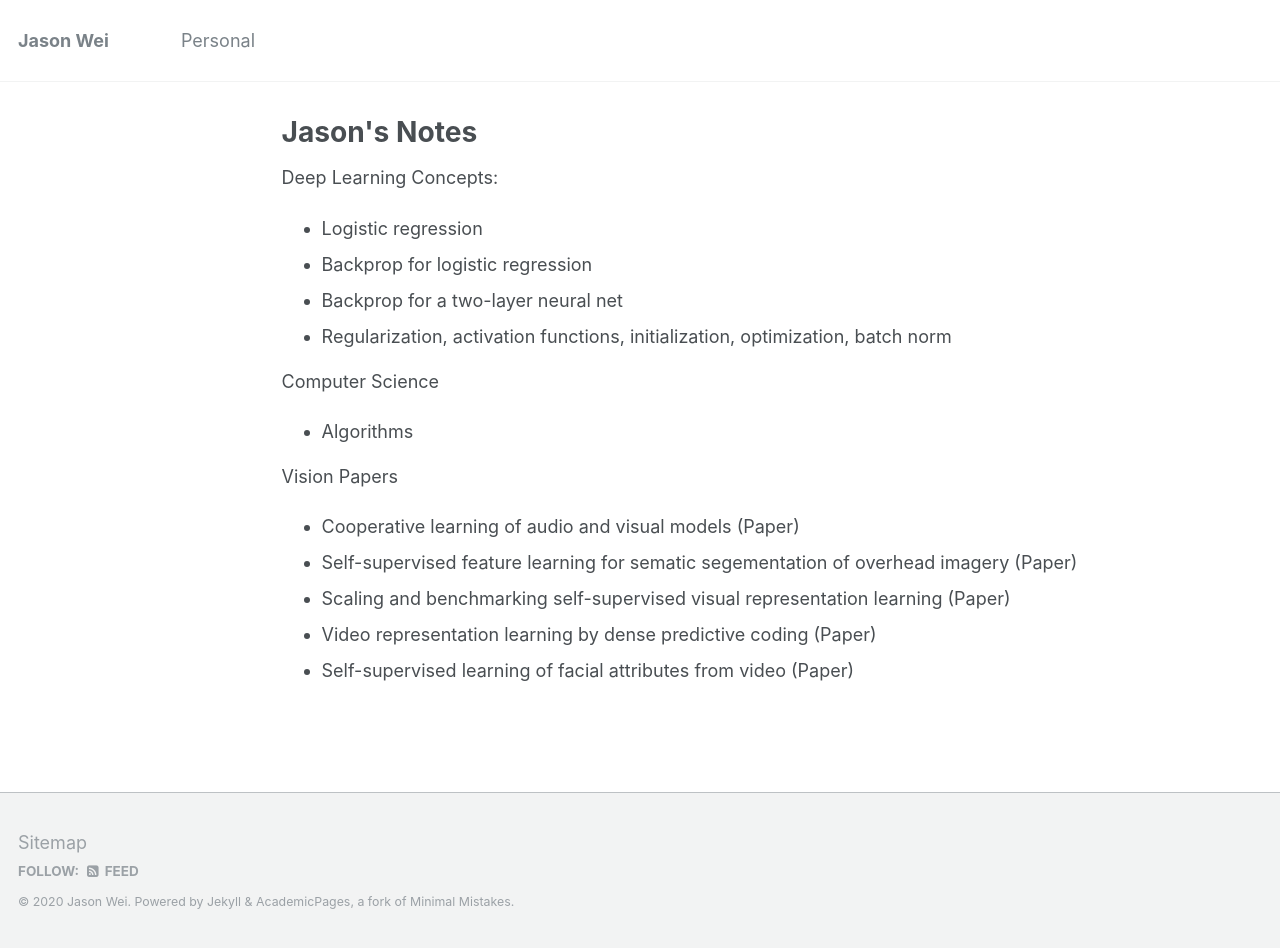
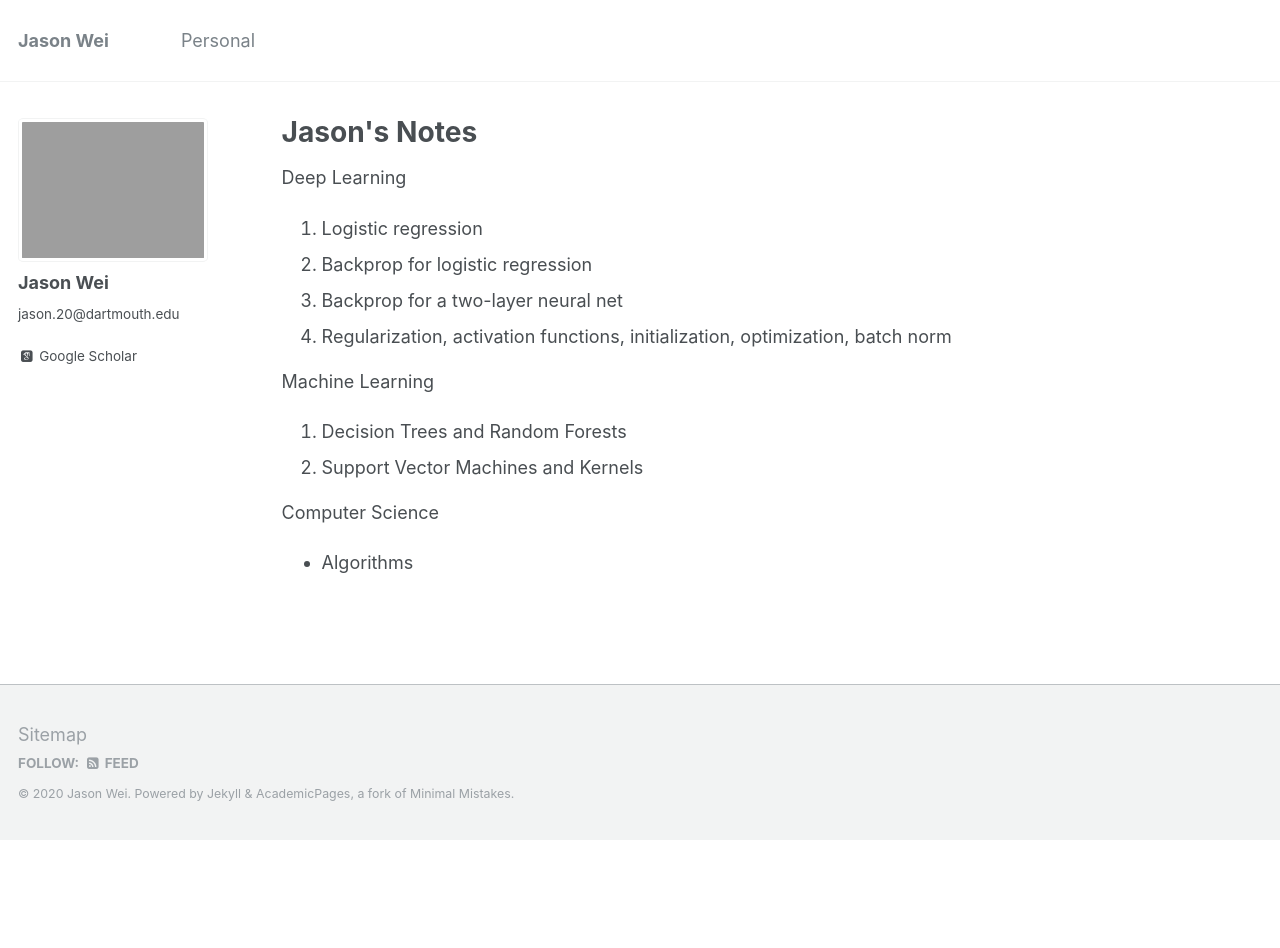
Before and after one commit to jasonwei20/jasonwei20.github.io, a Jekyll site: the page built from _pages/jasons_notes.md, in a window 1280 px wide. Built offline with Jekyll 4.4.1, drawn with Linux system fonts in a browser that asks for light colours; some web fonts are replaced; after the commit the page ends 900 px from its top, so only the background shows below that.

Commit message:
add svm and decision trees

```diff
--- a/_pages/jasons_notes.md
+++ b/_pages/jasons_notes.md
@@ -2,24 +2,28 @@
 layout: archive
 title: "Jason's Notes"
 permalink: /notes/
-author_profile: false
+author_profile: true
 ---
 
-Deep Learning Concepts:
-* [Logistic regression](/files/logistic_regression_notes.pdf)
-* [Backprop for logistic regression](/files/IMG_3902.JPG)
-* [Backprop for a two-layer neural net](/files/IMG_3903.JPG)
-* [Regularization, activation functions, initialization, optimization, batch norm](/files/improving_neural_nets_notes.pdf)
+Deep Learning
+1. [Logistic regression](/files/logistic_regression_notes.pdf)
+2. [Backprop for logistic regression](/files/IMG_3902.JPG)
+3. [Backprop for a two-layer neural net](/files/IMG_3903.JPG)
+4. [Regularization, activation functions, initialization, optimization, batch norm](/files/improving_neural_nets_notes.pdf)
+
+Machine Learning
+1. [Decision Trees and Random Forests](/files/IMG_3905.JPG)
+2. [Support Vector Machines and Kernels](/files/IMG_3904.JPG)
 
 Computer Science
 * [Algorithms](/files/algo_notes.pdf)
 
-Vision Papers
+<!-- Vision Papers
 * [Cooperative learning of audio and visual models](/files/IMG_3579.JPG) [(Paper)](http://vlg.cs.dartmouth.edu/projects/avts/)
 * [Self-supervised feature learning for sematic segementation of overhead imagery](/files/IMG_3580.JPG) [(Paper)](http://bmvc2018.org/contents/papers/0345.pdf)
 * [Scaling and benchmarking self-supervised visual representation learning](/files/IMG_3581.JPG) [(Paper)](https://research.fb.com/publications/scaling-and-benchmarking-self-supervised-visual-representation-learning/)
 * [Video representation learning by dense predictive coding](/files/IMG_3582.JPG) [(Paper)](https://arxiv.org/abs/1909.04656)
-* [Self-supervised learning of facial attributes from video](/files/IMG_3583.JPG) [(Paper)](https://arxiv.org/abs/1808.06882)
+* [Self-supervised learning of facial attributes from video](/files/IMG_3583.JPG) [(Paper)](https://arxiv.org/abs/1808.06882) -->
 
 <!-- Recommendation Systems Papers
 * [Recommendation systems](/files/IMG_3585.JPG) [(Book)](http://infolab.stanford.edu/~ullman/mmds/ch9.pdf)
```
Also changed, not shown: files/IMG_3904.JPG (added), files/IMG_3905.JPG (added).
